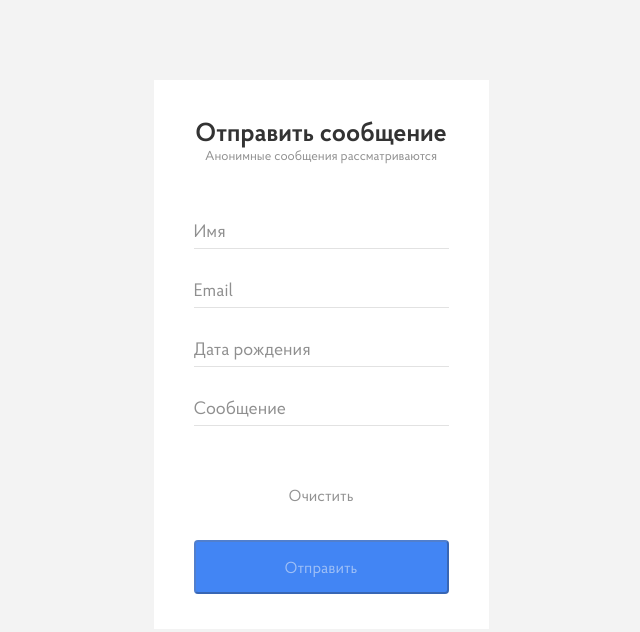
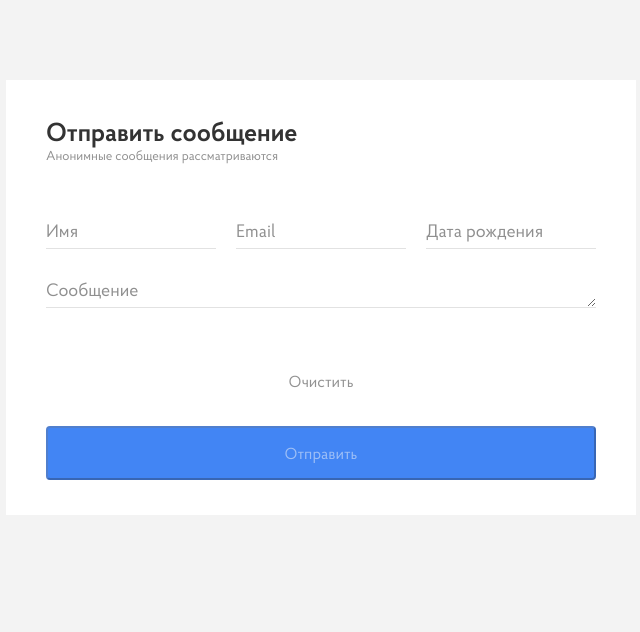
Before and after one commit to riedel28/test-task-pik, a React (Create React App) app: page / in a window 1280 px wide. Shown: the top 632 px of the page, without its empty margins (319-959 px from the left). Built offline with nearby package versions, Linux system fonts and the light colour scheme.

Commit message:
Install resizable textarea

```diff
--- a/package.json
+++ b/package.json
@@ -7,6 +7,7 @@
     "react-dom": "^16.2.0",
     "react-redux": "^5.0.6",
     "react-scripts": "1.1.0",
+    "react-textarea-autosize": "^5.2.1",
     "redux": "^3.7.2",
     "redux-form": "^7.2.1"
   },
--- a/src/App.js
+++ b/src/App.js
@@ -5,7 +5,7 @@ import './csssrc/less/index.css';
 import MessageForm from './components/MessageForm';
 
 const App = () => (
-  <div className="app">
+  <div>
     <MessageForm />
   </div>
 );
--- a/src/components/MessageForm.js
+++ b/src/components/MessageForm.js
@@ -1,5 +1,8 @@
 import React from 'react';
+import Textarea from 'react-textarea-autosize';
+
 import { Field, reduxForm } from 'redux-form';
+
 import Button from './Button';
 
 const isCreditAllowed = num => {
@@ -52,7 +55,25 @@ const validate = values => {
   return errors;
 };
 
-const renderField = ({
+const renderTextarea = ({
+  input,
+  type,
+  label,
+  placeholder,
+  meta: {
+    touched, error, warning, dirty,
+  },
+}) => (
+  <div className="input-field">
+    {dirty && <label className="show">{label}</label>}
+    <Textarea {...input} type={type} placeholder={placeholder} />
+    {touched &&
+      ((error && <span className="error show">{error}</span>) ||
+        (warning && <span className="error show">{warning}</span>))}
+  </div>
+);
+
+const renderInput = ({
   input,
   type,
   label,
@@ -78,20 +99,28 @@ const MessageForm = props => {
     <form className="form" onSubmit={handleSubmit(submitValues)}>
       <h2 className="form-title">Отправить сообщение</h2>
       <p className="form-subtitle">Анонимные сообщения рассматриваются</p>
-      <Field label="Имя" type="text" name="name" component={renderField} placeholder="Имя" />
-      <Field label="Email" type="email" name="email" component={renderField} placeholder="Email" />
+      <div className="inputs-container">
+        <Field label="Имя" type="text" name="name" component={renderInput} placeholder="Имя" />
+        <Field
+          label="Email"
+          type="email"
+          name="email"
+          component={renderInput}
+          placeholder="Email"
+        />
         <Field
           label="Дата рождения"
           type="text"
           name="birthdate"
-        component={renderField}
+          component={renderInput}
           placeholder="Дата рождения"
         />
+      </div>
       <Field
         label="Сообщение"
         type="text"
         name="message"
-        component={renderField}
+        component={renderTextarea}
         placeholder="Сообщение"
       />
       <Button className="btn btn-clear" type="button" onClick={reset} disabled={pristine}>
--- a/src/css/index.css
+++ b/src/css/index.css
@@ -37,9 +37,6 @@ body {
   margin: 0;
   padding: 0;
   font-family: 'Proba Pro', sans-serif;
-}
-.app {
-  height: 100vh;
   display: flex;
   justify-content: center;
   align-items: center;
@@ -48,26 +45,41 @@ body {
 form {
   margin: 10vh 0;
   padding: 35px 40px;
+  width: 335px;
   display: flex;
   flex-direction: column;
   background-color: #ffffff;
   text-align: center;
 }
+@media (min-width: 768px) {
+  form {
+    width: 630px;
+    flex-direction: row;
+    flex-wrap: wrap;
+    justify-content: space-between;
+  }
+}
 .input-field {
-  margin: 0 0 30px 0;
+  width: 100%;
+  position: relative;
+  margin: 0 0 24px 0;
   text-align: left;
-  position: relative;
+}
+@media (min-width: 768px) {
+  .input-field {
+    width: 30%;
+  }
 }
 label {
+  position: absolute;
+  opacity: 0;
+  top: -18px;
+  left: 0;
   font-size: 12px;
   line-height: 22px;
   font-weight: 400;
   color: #8f8f8f;
   text-align: left;
-  position: absolute;
-  opacity: 0;
-  top: -16px;
-  left: 0;
 }
 input {
   width: 100%;
@@ -84,6 +96,17 @@ input:focus {
 }
 input:invalid {
   border-bottom: 1px solid #ff4242;
+}
+textarea {
+  width: 100%;
+  padding: 6px 0;
+  font-family: 'Proba Pro', sans-serif;
+  font-size: 18px;
+  line-height: 22px;
+  border: 0;
+  border-bottom: 1px solid #e2e2e2;
+  outline: none;
+  min-height: 20px;
 }
 ::-webkit-input-placeholder {
   font-size: 18px;
@@ -109,18 +132,15 @@ input:invalid {
   color: #8f8f8f;
 }
 .error {
-  position: absolute;
-  top: 38px;
-  left: 0;
   font-size: 10px;
   line-height: 12px;
   color: #ff4242;
-  opacity: 0;
 }
 .show {
   opacity: 1;
 }
 .form-title {
+  width: 100%;
   padding: 0;
   margin: 0;
   font-size: 26px;
@@ -128,9 +148,10 @@ input:invalid {
   color: #333333;
 }
 .form-subtitle {
+  width: 100%;
   padding: 0;
   margin: 0;
-  margin-bottom: 30px;
+  margin-bottom: 50px;
   font-size: 13px;
   line-height: 16px;
   color: #8f8f8f;
@@ -147,6 +168,8 @@ input:invalid {
   border-radius: 4px;
   cursor: pointer;
 }
+@media (min-width: 768px) {
+}
 .btn:disabled {
   color: rgba(250, 250, 250, 0.5);
 }
@@ -154,6 +177,16 @@ input:invalid {
   background-color: #3874d7;
 }
 .btn-clear {
+  background-color: #ffffff;
+  border: 0;
+  color: rgba(38, 38, 38, 0.5);
+}
+.btn-clear:disabled {
+  background-color: #ffffff;
+  border: 0;
+  color: rgba(38, 38, 38, 0.5);
+}
+.btn-clear:hover {
   background-color: #e0e0e0;
   border: 0;
   color: rgba(38, 38, 38, 0.5);
--- a/src/csssrc/less/index.css
+++ b/src/csssrc/less/index.css
@@ -37,8 +37,6 @@ body {
   margin: 0;
   padding: 0;
   font-family: 'Proba Pro', sans-serif;
-}
-.app {
   display: flex;
   justify-content: center;
   align-items: center;
@@ -47,16 +45,28 @@ body {
 form {
   margin: 10vh 0;
   padding: 35px 40px;
-  width: 335px;
   display: flex;
   flex-direction: column;
   background-color: #ffffff;
   text-align: center;
 }
+@media (min-width: 768px) {
+  form {
+    width: 630px;
+    text-align: left;
+  }
+}
+.inputs-container {
+  display: flex;
+  flex-direction: row;
+  justify-content: space-between;
+}
 .input-field {
   position: relative;
   margin: 0 0 24px 0;
   text-align: left;
+}
+@media (min-width: 768px) {
 }
 label {
   position: absolute;
@@ -79,11 +89,30 @@ input {
   border-bottom: 1px solid #e2e2e2;
   outline: none;
 }
+@media (min-width: 768px) {
+  input {
+    width: 170px;
+  }
+}
 input:focus {
   border-bottom: 1px solid #4285f4;
 }
 input:invalid {
   border-bottom: 1px solid #ff4242;
+}
+textarea {
+  padding: 6px 0;
+  font-family: 'Proba Pro', sans-serif;
+  font-size: 18px;
+  line-height: 22px;
+  border: 0;
+  border-bottom: 1px solid #e2e2e2;
+  outline: none;
+}
+@media (min-width: 768px) {
+  textarea {
+    width: 100%;
+  }
 }
 ::-webkit-input-placeholder {
   font-size: 18px;
@@ -117,6 +146,7 @@ input:invalid {
   opacity: 1;
 }
 .form-title {
+  width: 100%;
   padding: 0;
   margin: 0;
   font-size: 26px;
@@ -124,6 +154,7 @@ input:invalid {
   color: #333333;
 }
 .form-subtitle {
+  width: 100%;
   padding: 0;
   margin: 0;
   margin-bottom: 50px;
@@ -142,6 +173,8 @@ input:invalid {
   background-color: #4285f4;
   border-radius: 4px;
   cursor: pointer;
+}
+@media (min-width: 768px) {
 }
 .btn:disabled {
   color: rgba(250, 250, 250, 0.5);
--- a/src/less/components/app.less
+++ b/src/less/components/app.less
@@ -1,6 +1,2 @@
 .app {
-  display: flex;
-  justify-content: center;
-  align-items: center;
-  background-color: #f3f3f3;
 }
--- a/src/less/components/form.less
+++ b/src/less/components/form.less
@@ -1,17 +1,39 @@
 form {
   margin: 10vh 0;
   padding: 35px 40px;
-  width: 335px;
+  // width: 335px;
+  // width: 50%;
   display: flex;
   flex-direction: column;
+
   background-color: #ffffff;
   text-align: center;
+
+  @media (min-width: 768px) {
+    width: 630px;
+    text-align: left;
+    // justify-content: space-between;
+    // flex-direction: row;
+    // flex-wrap: wrap;
+  }
+}
+
+.inputs-container {
+  display: flex;
+  flex-direction: row;
+  justify-content: space-between;
 }
 
 .input-field {
+  // width: 100%;
   position: relative;
   margin: 0 0 24px 0;
   text-align: left;
+
+  @media (min-width: 768px) {
+    // width: 100%;
+    // display: inline-block;
+  }
 }
 
 label {
@@ -35,6 +57,10 @@ input {
   border: 0;
   border-bottom: 1px solid #e2e2e2;
   outline: none;
+
+  @media (min-width: 768px) {
+    width: 170px;
+  }
 }
 
 input:focus {
@@ -43,6 +69,21 @@ input:focus {
 
 input:invalid {
   border-bottom: 1px solid #ff4242;
+}
+
+textarea {
+  padding: 6px 0;
+  font-family: 'Proba Pro', sans-serif;
+  font-size: 18px;
+  line-height: 22px;
+  border: 0;
+  border-bottom: 1px solid #e2e2e2;
+  outline: none;
+
+  @media (min-width: 768px) {
+    width: 100%;
+    // display: inline-block;
+  }
 }
 
 ::-webkit-input-placeholder {
@@ -84,6 +125,7 @@ input:invalid {
 }
 
 .form-title {
+  width: 100%;
   padding: 0;
   margin: 0;
   font-size: 26px;
@@ -92,6 +134,7 @@ input:invalid {
 }
 
 .form-subtitle {
+  width: 100%;
   padding: 0;
   margin: 0;
   margin-bottom: 50px;
@@ -111,6 +154,14 @@ input:invalid {
   background-color: #4285f4;
   border-radius: 4px;
   cursor: pointer;
+
+  @media (min-width: 768px) {
+    // width: 28%;
+
+    // display: inline-flex;
+    // margin-left: auto;
+    // margin-right: auto;
+  }
 }
 
 .btn:disabled {
--- a/src/less/index.less
+++ b/src/less/index.less
@@ -10,7 +10,11 @@ body {
   margin: 0;
   padding: 0;
   font-family: 'Proba Pro', sans-serif;
+  display: flex;
+  justify-content: center;
+  align-items: center;
+  background-color: #f3f3f3;
 }
 
-@import 'components/app.less';
+// @import 'components/app.less';
 @import 'components/form.less';
```
Also changed, not shown: 1 other file (tests, documents, lock files or other folders). Lines whose indentation alone changed are shown as unchanged.
